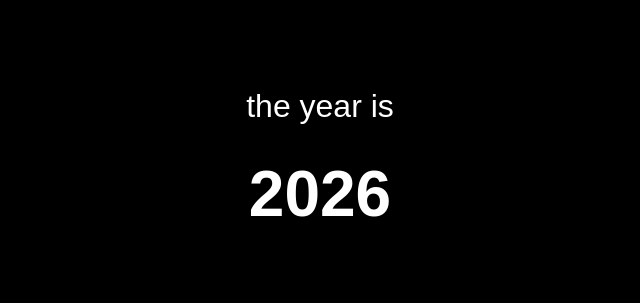
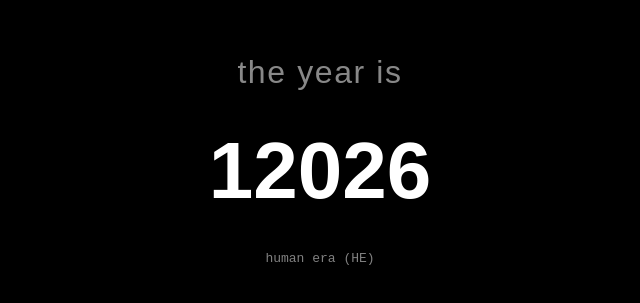
Before and after one commit to ahota/holocene, a React (Vite) app: page / in a window 1280 px wide. Shown: the part 251-554 px from the top of the page, without its empty margins (320-960 px from the left). Built offline with nearby package versions, Linux system fonts and the light colour scheme.

Commit message:
add year odometer
+gemini

```diff
--- a/src/App.tsx
+++ b/src/App.tsx
@@ -1,6 +1,13 @@
-import React from 'react';
+import React, { useState } from 'react';
+import Odometer from './components/Odometer/Odometer';
 
+/**
+ * Main application component managing the initial reveal sequence
+ * and Holocene timeline state.
+ */
 export default function App() {
+  const [revealDone, setRevealDone] = useState(false);
+
   return (
     <div
       className="app"
@@ -14,8 +21,34 @@ export default function App() {
         justifyContent: 'center',
       }}
     >
-      <h1 style={{ fontWeight: 300, marginBottom: '2rem' }}>the year is</h1>
-      <div style={{ fontSize: '4rem', fontWeight: 'bold' }}>2026</div>
+      <h1
+        style={{
+          fontWeight: 300,
+          marginBottom: '2rem',
+          letterSpacing: '0.1rem',
+          textTransform: 'lowercase',
+          color: '#888',
+        }}
+      >
+        the year is
+      </h1>
+      <Odometer
+        targetYear={12026}
+        initialYear={2026}
+        onComplete={() => setRevealDone(true)}
+      />
+      {revealDone && (
+        <div
+          style={{
+            marginTop: '2rem',
+            opacity: 0.5,
+            transition: 'opacity 1s ease-in',
+            fontFamily: 'monospace',
+          }}
+        >
+          human era (HE)
+        </div>
+      )}
     </div>
   );
 }
--- /dev/null
+++ b/src/components/Odometer/Odometer.css
@@ -0,0 +1,27 @@
+.odometer-container {
+  display: flex;
+  font-size: 5rem;
+  font-weight: 800;
+  height: 1.2em;
+  overflow: hidden;
+  justify-content: center;
+  width: 5ch; /* Width for exactly 5 digits */
+  background-color: transparent;
+  color: #fff;
+  line-height: 1.2;
+}
+
+.reel {
+  display: flex;
+  flex-direction: column;
+  position: relative;
+  width: 1ch;
+}
+
+.digit {
+  height: 1.2em;
+  display: flex;
+  align-items: center;
+  justify-content: center;
+  font-family: inherit;
+}
--- /dev/null
+++ b/src/components/Odometer/Odometer.tsx
@@ -0,0 +1,67 @@
+import React, { useState, useEffect, useRef } from 'react';
+import './Odometer.css';
+
+interface Props {
+  targetYear: number;
+  initialYear: number;
+  onComplete: () => void;
+}
+
+/**
+ * A specialized odometer reveal animation that handles the 5-digit roll
+ * across the Human Era transition.
+ */
+export default function Odometer({
+  targetYear,
+  initialYear,
+  onComplete,
+}: Props) {
+  const [current, setCurrent] = useState(initialYear);
+  const startTime = useRef<number | null>(null);
+  const animationDuration = 5000; // 5 seconds for the full 10,000 year roll
+  const startDelay = 1500; // 1.5s initial pause
+
+  useEffect(() => {
+    const timer = setTimeout(() => {
+      const step = (timestamp: number) => {
+        if (!startTime.current) startTime.current = timestamp;
+        const progress = Math.min(
+          (timestamp - startTime.current) / animationDuration,
+          1
+        );
+
+        // Quad-in-out easing to handle the slow start, fast middle, and slow finish
+        const ease =
+          progress < 0.5
+            ? 2 * progress * progress
+            : 1 - Math.pow(-2 * progress + 2, 2) / 2;
+
+        const val = initialYear + (targetYear - initialYear) * ease;
+
+        if (progress < 1) {
+          setCurrent(Math.floor(val));
+          requestAnimationFrame(step);
+        } else {
+          setCurrent(targetYear);
+          onComplete();
+        }
+      };
+      requestAnimationFrame(step);
+    }, startDelay);
+
+    return () => clearTimeout(timer);
+  }, [targetYear, initialYear, onComplete]);
+
+  // Handle padding and individual digits
+  const digits = current.toString().padStart(5, ' ').split('');
+
+  return (
+    <div className="odometer-container" aria-label={`The year is ${current}`}>
+      {digits.map((d, i) => (
+        <div key={i} className="reel">
+          <div className="digit">{d === ' ' ? '' : d}</div>
+        </div>
+      ))}
+    </div>
+  );
+}
```
